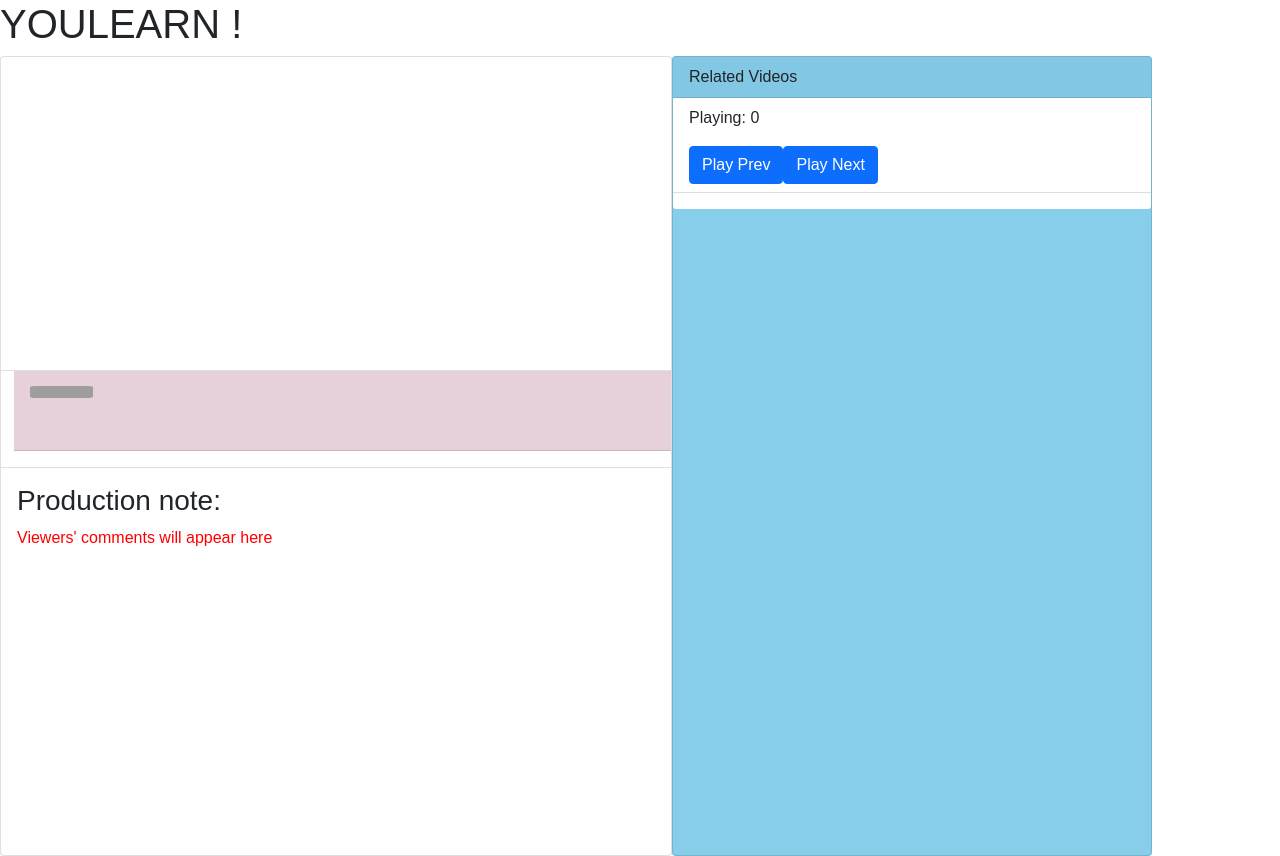
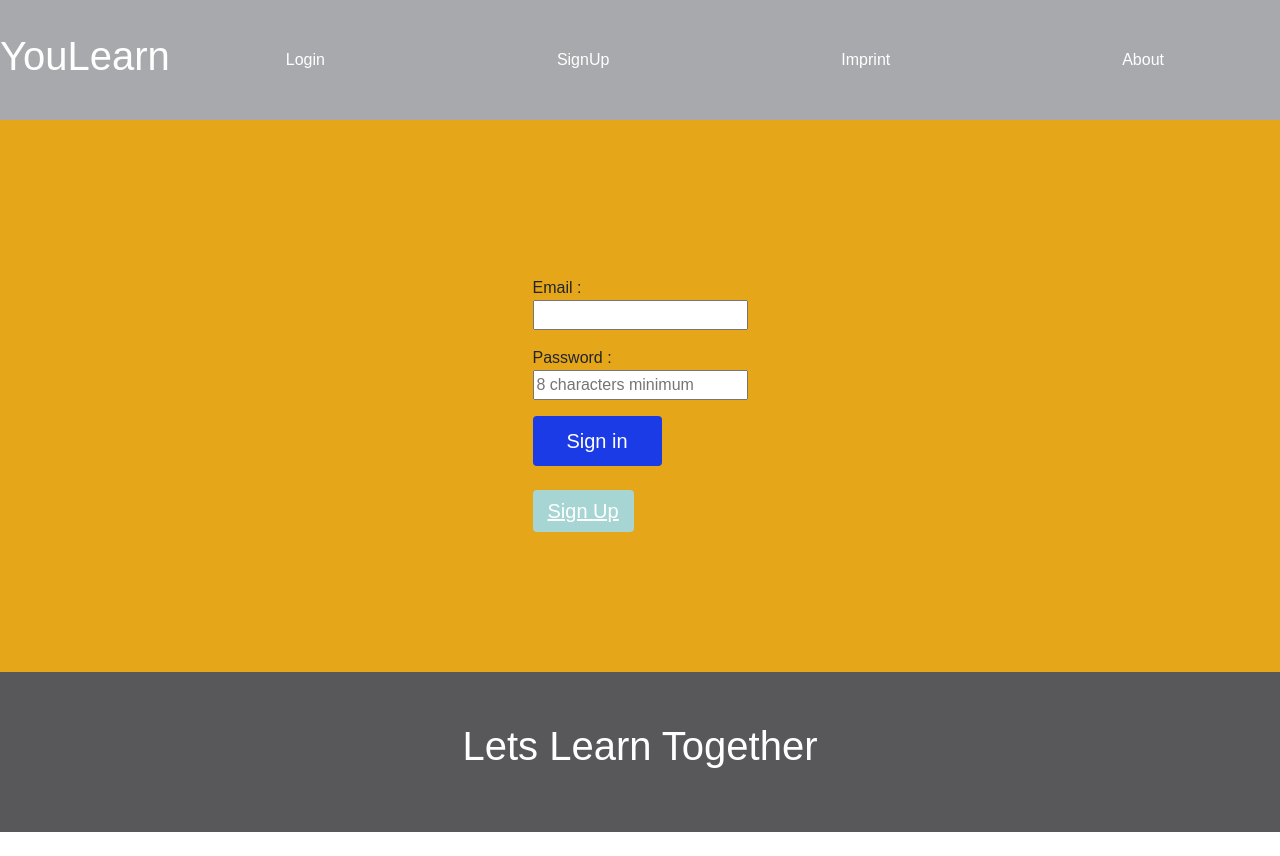
Before and after one commit to CarstenHennig/dci-final-project-e-learning-platform, a React (Create React App) app in the folder frontend/: page / in a window 1280 px wide. After the commit the page ends 832 px from the top, so only its background shows below. Built offline with nearby package versions, Linux system fonts and the light colour scheme; no server answers; grey boxes are pictures that could not be loaded; a web font is replaced by a local one.

Commit message:
Third Video player commit

```diff
--- a/frontend/src/App.js
+++ b/frontend/src/App.js
@@ -2,16 +2,16 @@ import "./App.css";
 import React from "react";
 import RouterComponents from "./components/Router.jsx";
 import InfoProvider from "./components/InfoProvider.jsx";
-import YoutubeEmbed from "./components/VideoPost";
+
 
 function App() {
 
     return (
       <div>
-        <YoutubeEmbed/>
-     {/*  <InfoProvider>
+
+      <InfoProvider>
         <RouterComponents />
-      </InfoProvider> */}
+      </InfoProvider>
     </div>
   );
 }
--- a/frontend/src/components/VideoPost.js
+++ b/frontend/src/components/VideoPost.js
@@ -1,6 +1,6 @@
 import { useState, useEffect } from "react";
 import ReactPlayer from "react-player";
-import { Row, Col, ListGroup, Card, ListGroupItem, Button, Alert } from "react-bootstrap"
+import {ListGroup, Card, ListGroupItem, Button} from "react-bootstrap"
 import axios from "axios"
 import moment from "moment"
 
@@ -10,6 +10,7 @@ function YoutubeEmbed() {
 
 	let [videoData, setVideoData] = useState([])
 	const [count, setCount] = useState(0);
+
 	useEffect(() => {
 		axios.get(baseUrl)
 			.then(response => {
@@ -26,34 +27,25 @@ function YoutubeEmbed() {
 			});
 
 	}, []);
-	/* console.log("VIDEODATA: ", videoData) */
+
+	const data = videoData.length ? videoData[count] : null
 
 	function Counter() {
-		let prev = count - 1
 		return (
 			<div>
-				<p>Playing: {count} </p>
 				<Button onClick={() => setCount(count - 1)}>
 					Play Prev
 				</Button>
 				<Button onClick={() => setCount(count + 1)}>
 					Play Next
 				</Button>
+				<p style={{ color: 'tomato' }}>Playing : {data ? data.title : null} </p>
+				<hr />
+				{videoData ? videoData.map((item, i) => <li >{item.title}</li>) : null}
+
 			</div>
 		);
 	}
-	/* function Playlist() {
-		let list = ""
-		for (let index = 0; index < videoData.length; index++) {
-			const element = videoData[index]
-
-			console.log("ELEMENT: ", element.title);
-
-		}
-	}
-	Playlist() */
-	const data = videoData.length ? videoData[count] : null
-
 	return (<div>
 		<h1>YOULEARN !</h1>
 
@@ -62,7 +54,7 @@ function YoutubeEmbed() {
 
 				<Card.Body>
 					<Card.Title>{data ? <p>Title: {data.title}</p> : null}</Card.Title>
-					{data ? <ReactPlayer url={data.videoUrl} /> : null}
+					{data ? <ReactPlayer muted={true} autoplay={true} onReady={true} controls={true} url={data.videoUrl} /> : null}
 				</Card.Body>
 
 				<ListGroup className="list-group-flush">
@@ -90,22 +82,14 @@ function YoutubeEmbed() {
 					<Card.Header>Related Videos</Card.Header>
 					<ListGroup variant="flush">
 						<ListGroup.Item> <Counter /></ListGroup.Item>
-						<ListGroup.Item>{videoData ? videoData.map((item) =>  <li>{item.videoUrl}</li>) : null}</ListGroup.Item>
+						<ListGroup.Item></ListGroup.Item>
 
 					</ListGroup>
 				</Card>
 
-
-
-
-
 			</div>
 		</div>
 
-
-
 	</div>)
-
 }
-
 export default YoutubeEmbed;
```
Also changed, not shown: 1 other file (tests, documents, lock files or other folders).
